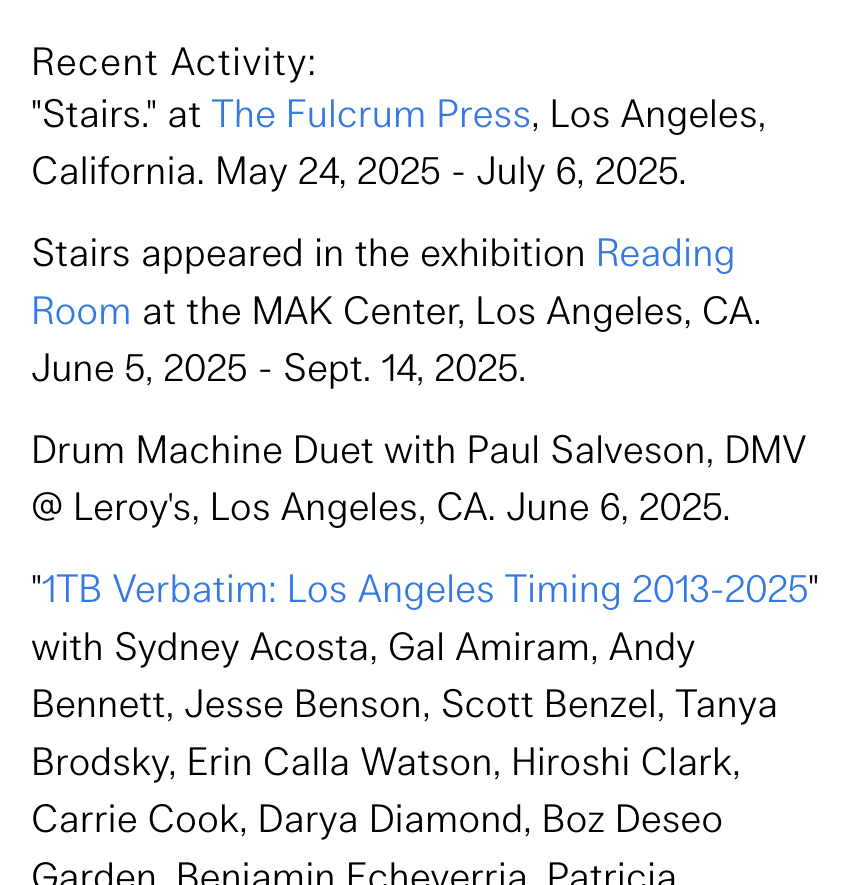
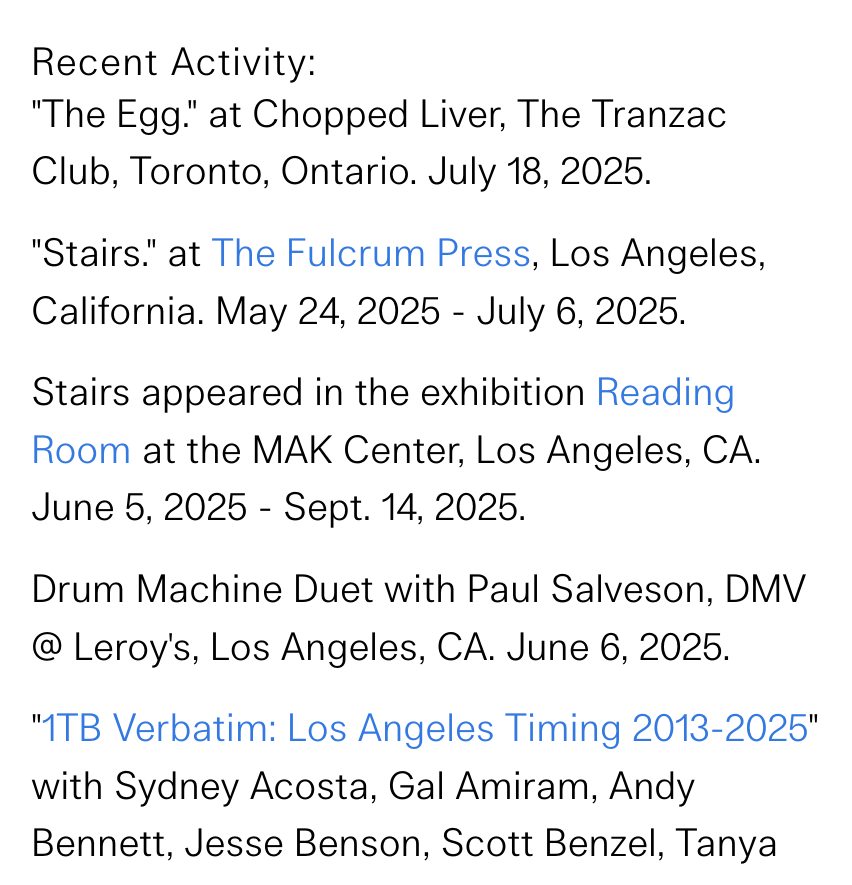
Before and after one commit to ssssssssk/skweb, a plain HTML site: page index.html in a window 1280 px wide. Shown: the part 923-1808 px from the top of the page, without its empty margins (212-1064 px from the left). Drawn offline with Linux system fonts and the light colour scheme.

Commit message:
Added the egg

```diff
--- a/index.html
+++ b/index.html
@@ -105,6 +105,9 @@
           Recent Activity:
         </div>
         <ul>
+          <li>
+            "The Egg." at Chopped Liver, The Tranzac Club, Toronto, Ontario. July 18, 2025.
+          </li>
           <li>
             "Stairs." at <a href="https://thefulcrumpress.com">The Fulcrum Press</a>, Los Angeles, California. May 24, 2025 - July 6, 2025.
           </li>
```
